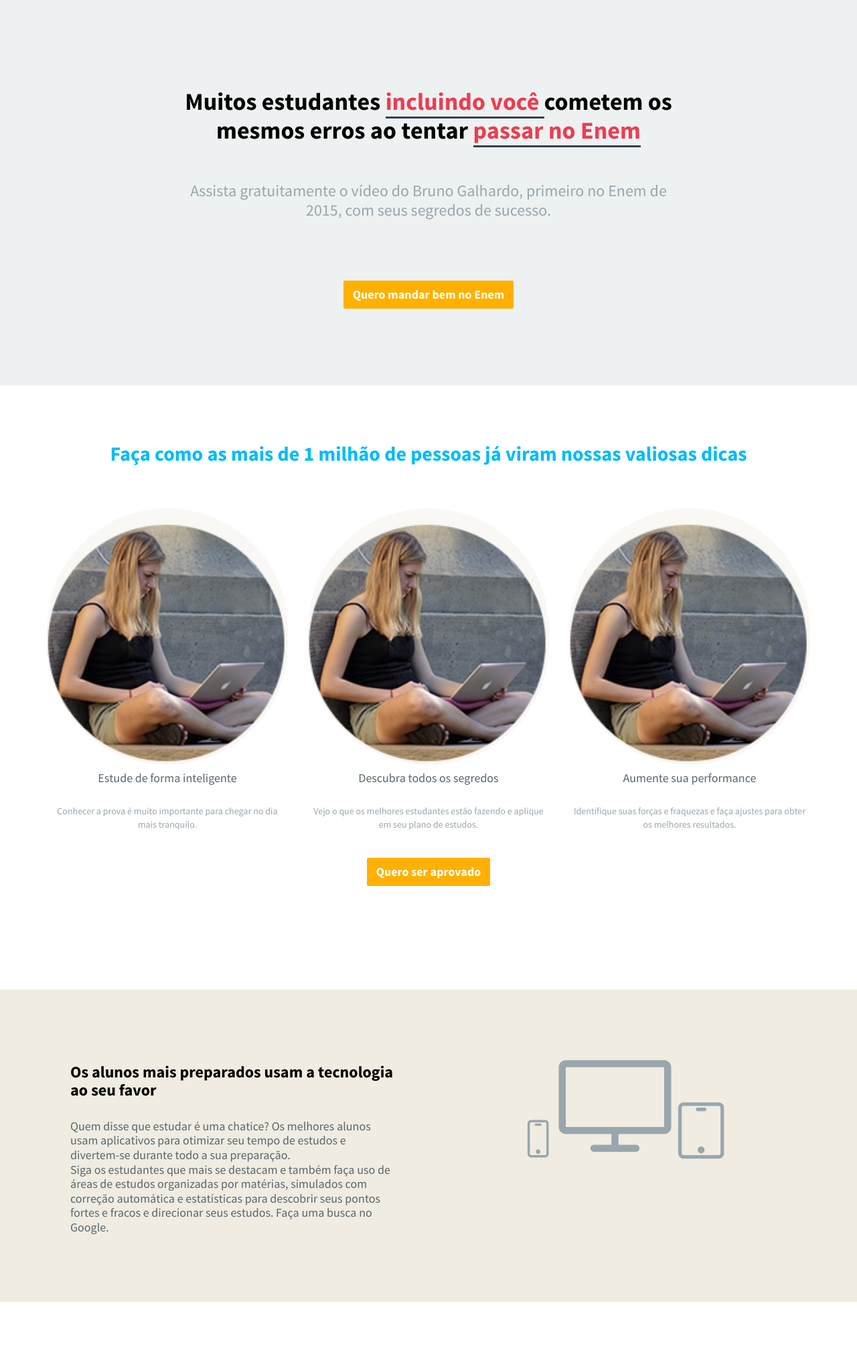
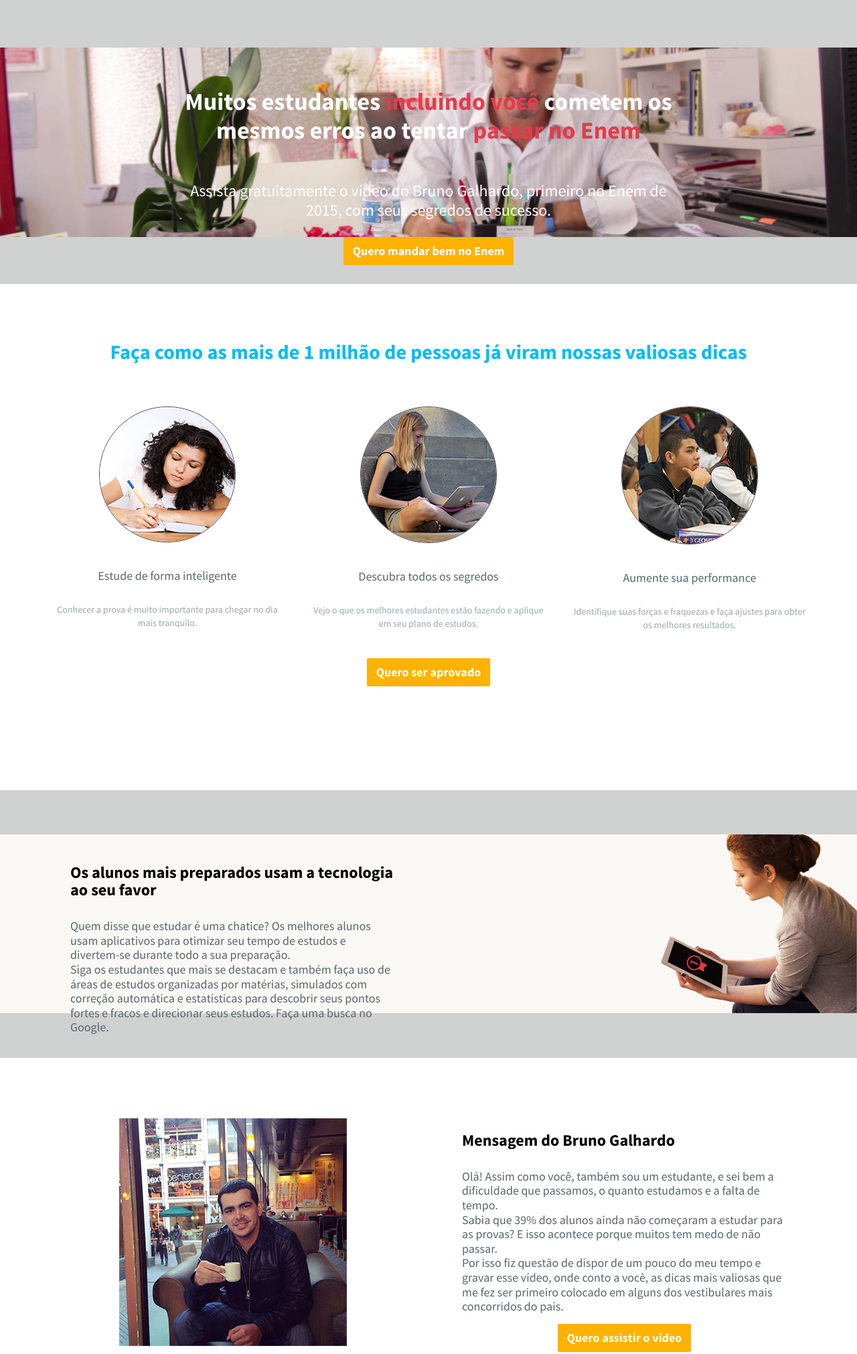
Before and after one commit to rafaelmaki/gamateam1-appprova, a website: page landing/index.html in a window 1280 px wide. Shown: the top 2022 px of the page at 67% size. Drawn offline with Linux system fonts and the light colour scheme.

Commit message:
Atualização pagina e imagens

```diff
--- a/landing/index.html
+++ b/landing/index.html
@@ -1,5 +1,5 @@
 <!DOCTYPE html>
-<html lang="en">
+<html lang="pt-BR">
 <head>
     <meta charset="utf-8" />
     <title>Be gama</title>
@@ -16,42 +16,29 @@
 </head>
 <body>
 
-    <!-- header -->
-    <!--<header id="header" class="navbar navbar-fixed-top bg-white-only padder-v" data-spy="affix" data-offset-top="1">
-        <div class="container">
-            <div class="navbar-header">
-                <button class="btn btn-link visible-xs pull-right m-r" type="button" data-toggle="collapse" data-target=".navbar-collapse">
-                    <i class="fa fa-bars"></i>
-                </button>
-                <a href="#" class="navbar-brand m-r-lg"><img src="#" class="m-r-sm hide"><span class="h3 font-bold">Gama</span></a>
-            </div>
-            <div class="collapse navbar-collapse">
-                <ul class="nav navbar-nav navbar-right">
-                    <li>
-                        <div class="m-t-n-sm ">
-                            <a href="" class="btn btn-sm btn-success btn-rounded m-l"><strong>indique um amigo</strong></a>
+
+    <div id="content">
+        <div class="bg-light"
+
+             style="height:424px;background-image:url(img/footage-bg.jpg ) ;
+background-repeat:no-repeat; background-position: center center;
+
+background-size:100%;background-color:rgba(198, 198, 198, 0.74);"
+             >
+            <div class="container" style="height:424px;">
+                <div class="row" >
+                    <div class="col-md-8 col-md-offset-2 text-center" style="height:400px ">
+                        <div class="m-t-xxl m-b-xxl padder-v">
+                            <h1 class="font-bold l-h-1x m-t-xxl text-black padder-v animated fadeInDown" style="color:#ffffff">
+                                Muitos estudantes <span class="b-black b-3x" style="color:#E73A4D">incluindo você </span>cometem os
+                                mesmos erros ao tentar <span class="b-black b-3x" style="color:#E73A4D">passar no Enem</span>
+                            </h1>
+                            <h3 class="text-muted m-t-xl l-h-1x" style="color:#ffffff">Assista gratuitamente o vídeo do Bruno Galhardo, primeiro no Enem de 2015, com seus segredos de sucesso.</h3>
+
+                            <p class="text-center m-b-xxl wrapper">
+                                <a href="#"  class="btn b-2x btn-warning text-lg font-bold m-b-xxl animated fadeInUpBig" style="background-color:#FFB200 ;border-color:#FFB200">Quero mandar bem no Enem</a>
+                            </p>
                         </div>
-                    </li>
-                </ul>
-            </div>
-        </div>
-    </header>-->
-    <!-- / header -->
-    <div id="content">
-        <div class="bg-light">
-            <div class="container">
-                <div class="row">
-                    <div class="col-md-8 col-md-offset-2 text-center">
-                        <div class="m-t-xxl m-b-xxl padder-v">
-                            <h1 class="font-bold l-h-1x m-t-xxl text-black padder-v animated fadeInDown">
-                                Muitos estudantes <span class="b-b b-black b-3x" style="color:#EB3E51">incluindo você </span>cometem os
-                                mesmos erros ao tentar <span class="b-b b-black b-3x" style="color:#EB3E51">passar no Enem</span>
-                            </h1>
-                            <h3 class="text-muted m-t-xl l-h-1x">Assista gratuitamente o vídeo do Bruno Galhardo, primeiro no Enem de 2015, com seus segredos de sucesso.</h3>
-                        </div>
-                        <p class="text-center m-b-xxl wrapper">
-                            <a href="#" target="_blank" class="btn b-2x btn-warning text-lg font-bold m-b-xxl animated fadeInUpBig" style="background-color:#FFB001 ;border-color:#FFB001">Quero mandar bem no Enem</a>
-                        </p>
                     </div>
                 </div>
             </div>
@@ -59,13 +46,13 @@
         <div id="why" class="bg-white-only">
             <div class="container">
                 <div class="m-t-xxl m-b-xl text-center wrapper">
-                    <h2 class="text-black font-bold" style="color:#00BCF6">Faça como as mais de 1 milhão de pessoas já viram nossas valiosas dicas</h2>
+                    <h2 class="text-black font-bold" style="color:#00BDF3">Faça como as mais de 1 milhão de pessoas já viram nossas valiosas dicas</h2>
 
                 </div>
                 <div class="row m-t-xl m-b-xl text-center">
                     <div class="col-sm-4" data-ride="animated" data-animation="fadeInLeft" data-delay="300">
-                        <p class=" avatar ">
-                            <img src="img/a0.jpg" class="m-r img-circle  ">
+                        <p class="h3 m-b-xl inline b b-dark rounded  m-b-md avatar ">
+                            <img src="img/estude-de-forma-inteligente.jpg" class=" img-circle  ">
                         </p>
                         <div class="m-b-xl">
                             <h4 class="m-t-none">Estude de forma inteligente</h4>
@@ -73,8 +60,8 @@
                         </div>
                     </div>
                     <div class="col-sm-4" data-ride="animated" data-animation="fadeInLeft" data-delay="600">
-                        <p class=" avatar ">
-                            <img src="img/a0.jpg" class="m-r img-circle  ">
+                        <p class="h3 m-b-xl inline b b-dark rounded  m-b-md avatar ">
+                            <img src="img/descubra-todos-os-segredos.jpg" class=" img-circle  ">
                         </p>
                         <div class="m-b-xl">
                             <h4 class="m-t-none">
@@ -84,8 +71,8 @@
                         </div>
                     </div>
                     <div class="col-sm-4" data-ride="animated" data-animation="fadeInLeft" data-delay="900">
-                        <p class=" avatar ">
-                            <img src="img/a0.jpg" class="m-r img-circle  ">
+                        <p class="h3 m-b-xl inline b b-dark rounded  m-b-md avatar ">
+                            <img src="img/aumente-sua-performance.jpg" class=" img-circle  ">
                         </p>
                         <div class="m-b-xl">
                             <h4 class="m-t-none">Aumente sua performance</h4>
@@ -93,53 +80,20 @@
                         </div>
                     </div>
                     <p class="text-center m-b-xxl wrapper">
-                        <a href="#" target="_blank" class="btn b-2x btn-warning text-lg font-bold m-b-xxl animated fadeInUpBig" style="background-color:#FFB001 ;border-color:#FFB001">Quero ser aprovado</a>
+                        <a href="#" target="_blank" class="btn b-2x btn-warning text-lg font-bold m-b-xxl animated fadeInUpBig" style="background-color:#FFB200 ;border-color:#FFB200">Quero ser aprovado</a>
                     </p>
                 </div>
 
             </div>
         </div>
-        <!--<div id="features" class="bg-white-only">
-            <div class="container">
-                <div class="row m-t-xl m-b-xxl">
-                    <div class="col-sm-6" data-ride="animated" data-animation="fadeInLeft" data-delay="300">
-                        <h3 class="text-dark font-bold m-b-lg">sdfsdfsd</h3>
-                        <ul class="list-unstyled  m-t-xl">
-                            <li data-ride="animated" data-animation="fadeInUp" data-delay="600">
-                                <i class="icon-check pull-left text-lg m-r m-t-sm"></i>
-                                <p class="clear m-b-lg"><strong>sdfsd</strong>, vdfsdfsdf.fsfsdfsfsd fs f fdsf </p>
-                            </li>
-                            <li data-ride="animated" data-animation="fadeInUp" data-delay="900">
-                                <i class="icon-check pull-left text-lg m-r m-t-sm"></i>
-                                <p class="clear m-b-lg"><strong>fsdfsdfk</strong>, cdfsfds.f sdfdf sf sdf .</p>
-                            </li>
-                            <li data-ride="animated" data-animation="fadeInUp" data-delay="1100">
-                                <i class="icon-check pull-left text-lg m-r m-t-sm"></i>
-                                <p class="clear m-b-lg"><strong>asdasdasde</strong>,sdfdsfsdfdsf.f sdf sdfdsgfsdfsf </p>
-                            </li>
-                        </ul>
-                    </div>
-                    <div class="col-sm-6 wrapper-xl">
-                        <h3 class="text-dark font-bold m-b-lg">dfsdfasdfdfsdfsdfsdf</h3>
-                        <ul class="list-unstyled  m-t-xl">
-                            <li data-ride="animated" data-animation="fadeInUp" data-delay="600">
-                                <i class="icon-check pull-left text-lg m-r m-t-sm"></i>
-                                <p class="clear m-b-lg"><strong>dsadasd</strong>, dfsdfsdf  fdf dfs sdfsdf asfsfdfsdfsdfsdfadsf</p>
-                            </li>
-                            <li data-ride="animated" data-animation="fadeInUp" data-delay="900">
-                                <i class="icon-check pull-left text-lg m-r m-t-sm"></i>
-                                <p class="clear m-b-lg"><strong>Grunt Task</strong>, csdasdasd...</p>
-                            </li>
-                            <li data-ride="animated" data-animation="fadeInUp" data-delay="1100">
-                                <i class="icon-check pull-left text-lg m-r m-t-sm"></i>
-                                <p class="clear m-b-lg"><strong>dfsdfsd</strong>, xdsdsadsa. afdf dfdsfsd fsdf asdfsd fsd</p>
-                            </li>
-                        </ul>
-                    </div>
-                </div>
-            </div>
-        </div>-->
-        <div class="bg-bege-only">
+
+        <div class="bg-bege-only"
+             style="height:400px;background-image:url(img/super-dica-bg.jpg);
+background-repeat:no-repeat; background-position: center center;
+
+background-size:100%;
+background-color:rgba(198, 198, 198, 0.74);"
+             >
             <div class="container">
                 <div class="row m-t-xl m-b-xxl">
                     <div class="col-sm-6 wrapper-xl">
@@ -149,9 +103,9 @@
                     </div>
                     <div class="col-sm-6" data-ride="animated" data-animation="fadeInLeft" data-delay="300">
                         <div class="m-t-xxl text-center">
-                            <span class="text-2x text-muted"><i class="icon-screen-smartphone text-2x"></i></span>
-                            <span class="text-3x text-muted"><span class="text-2x"><i class="icon-screen-desktop text-2x"></i></span></span>
-                            <span class="text-3x text-muted"><i class="icon-screen-tablet text-2x"></i></span>
+                            <span class="text-2x text-muted"></i></span>
+                            <span class="text-3x text-muted"><span class="text-2x"></span></span>
+                            <span class="text-3x text-muted"></span>
                         </div>
                     </div>
                 </div>
@@ -163,9 +117,9 @@
                 <div class="row m-t-xl m-b-xxl">
                     <div class="col-sm-6" data-ride="animated" data-animation="fadeInLeft" data-delay="300">
                         <div class="m-t-xxl text-center">
-                            <span class="text-2x text-muted"><i class="icon-screen-smartphone text-2x"></i></span>
-                            <span class="text-3x text-muted"><span class="text-2x"><i class="icon-screen-desktop text-2x"></i></span></span>
-                            <span class="text-3x text-muted"><i class="icon-screen-tablet text-2x"></i></span>
+                            <span class="text-2x text-muted"><!--<i class="icon-screen-smartphone text-2x"></i>--></span>
+                            <span class="text-3x text-muted"><span class="text-2x"><img src="img/bruno-galhardo.jpg" ></span></span>
+                            <span class="text-3x text-muted"></span>
                         </div>
                     </div>
                     <div class="col-sm-6 wrapper-xl">
@@ -177,7 +131,7 @@
                         <p class="h4 l-h-1x">Por isso fiz questão de dispor de um pouco do meu tempo e gravar esse vídeo, onde conto a você, as dicas mais valiosas que me fez ser primeiro colocado em alguns dos vestibulares mais concorridos do país.</p>
 
                         <p class="text-center m-b-xxl wrapper">
-                            <a href="#" target="_blank" class="btn b-2x btn-warning text-lg font-bold m-b-xxl animated fadeInUpBig" style="background-color:#FFB001 ;border-color:#FFB001">Quero assistir o vídeo</a>
+                            <a href="#" target="_blank" class="btn b-2x btn-warning text-lg font-bold m-b-xxl animated fadeInUpBig" style="background-color:#FFB200 ;border-color:#FFB200">Quero assistir o vídeo</a>
                         </p>
 
                     </div>
```
Also changed, not shown: landing/img/aumente-sua-performance.jpg (added), landing/img/bruno-galhardo.jpg (added), landing/img/descubra-todos-os-segredos.jpg (added), landing/img/estude-de-forma-inteligente.jpg (added), landing/img/footage-bg.jpg (added), landing/img/super-dica-bg.jpg (added), landing/img/super-dica.png (added).
